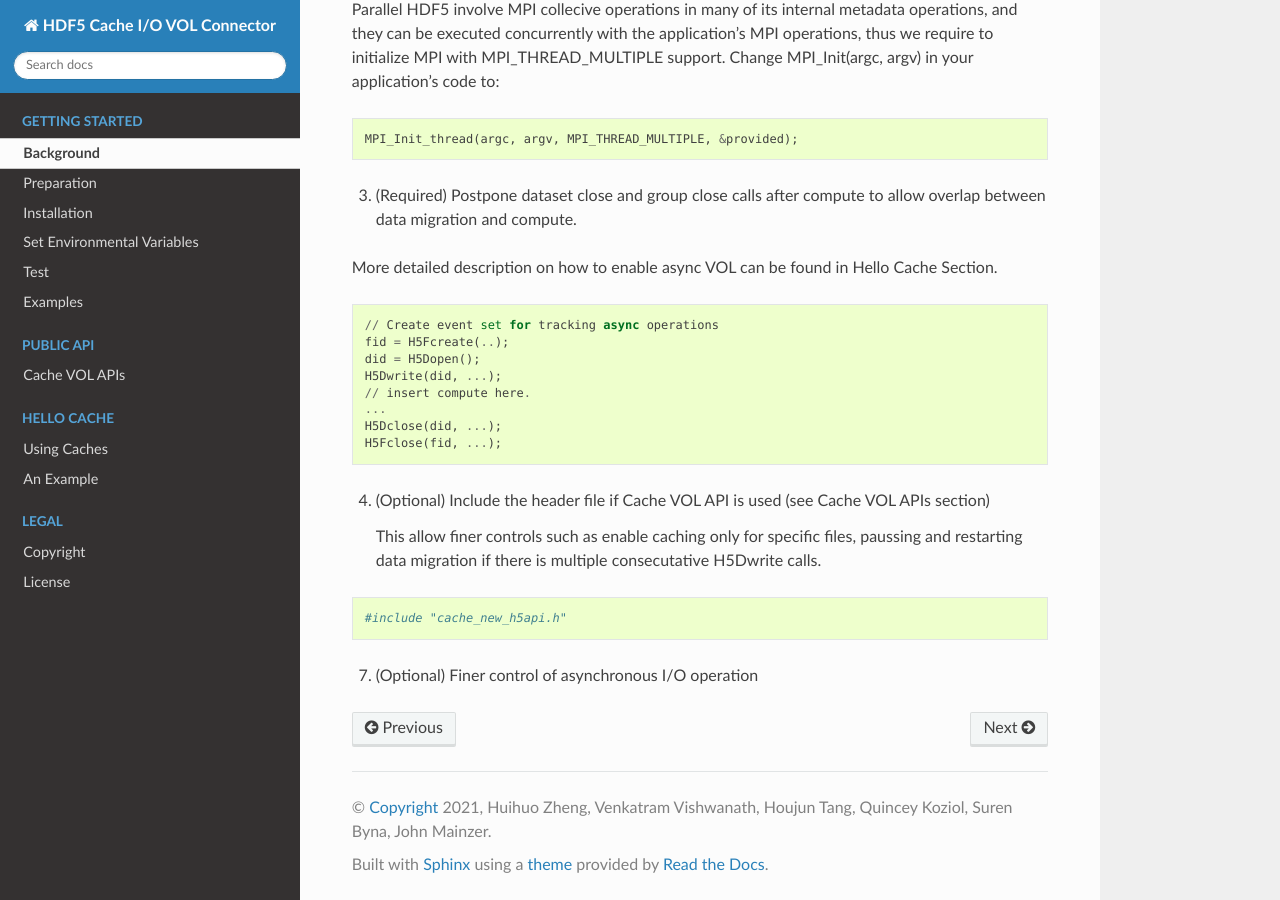
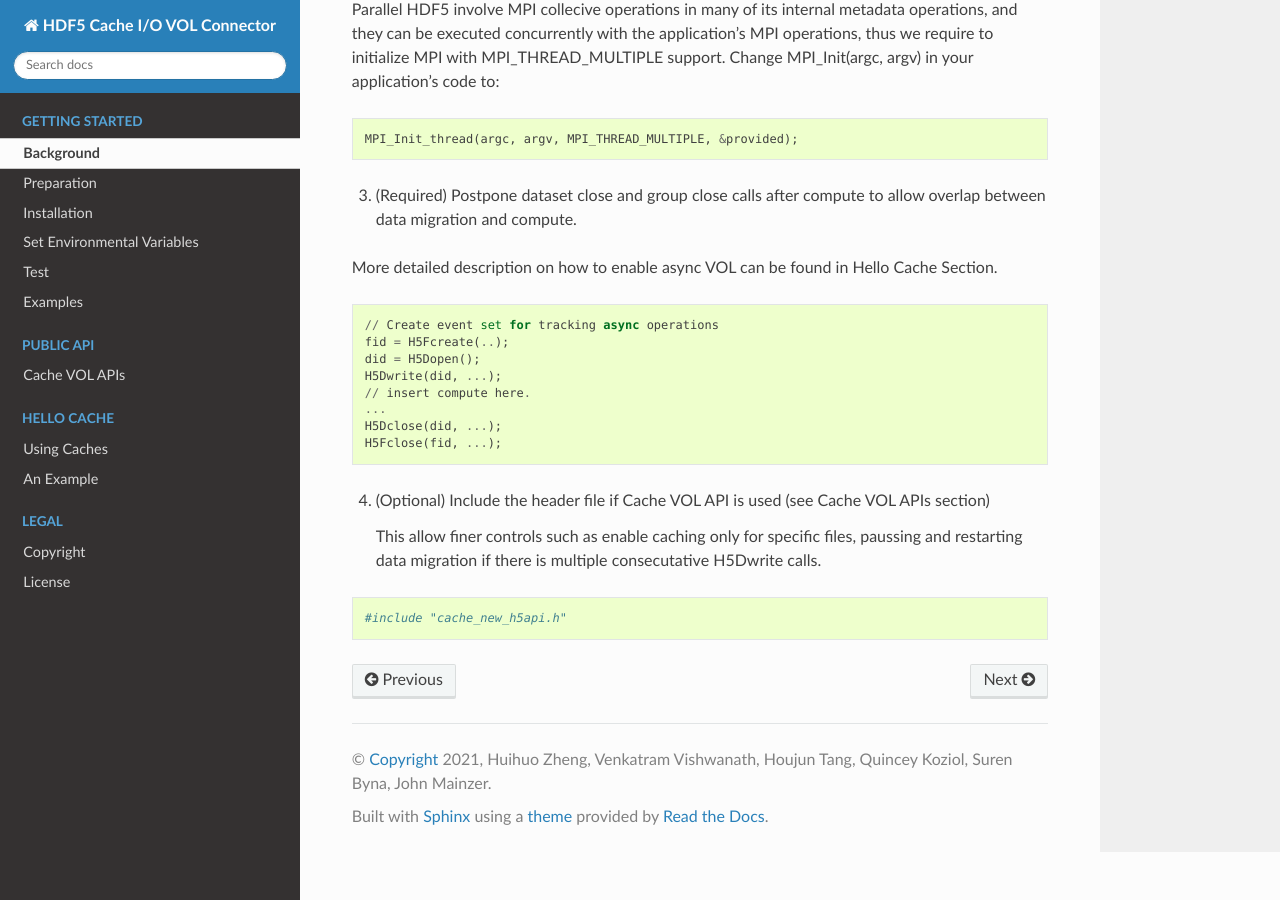
Before and after one commit to HDFGroup/vol-cache, a Sphinx documentation site: the page built from docs/source/gettingstarted.rst, in a window 1280 px wide and 900 px high, scrolled down 3750 px. Built offline with Sphinx 7.4.7 and the Read the Docs theme 2.0.0, drawn with Linux system fonts in a browser that asks for light colours.

Commit message:
clean up docs, fixed issue on github action yml file

```diff
--- a/docs/source/gettingstarted.rst
+++ b/docs/source/gettingstarted.rst
@@ -193,5 +193,3 @@ More detailed description on how to enable async VOL can be found in Hello Cache
 .. code-block::
 
     #include "cache_new_h5api.h"
-
-7. (Optional) Finer control of asynchronous I/O operation
```
Also changed, not shown: docs/pdf-docs/figures/parallel_read.png (added), docs/pdf-docs/figures/perf_read.png (added), docs/pdf-docs/figures/schematic.png (added), 3 other files.
